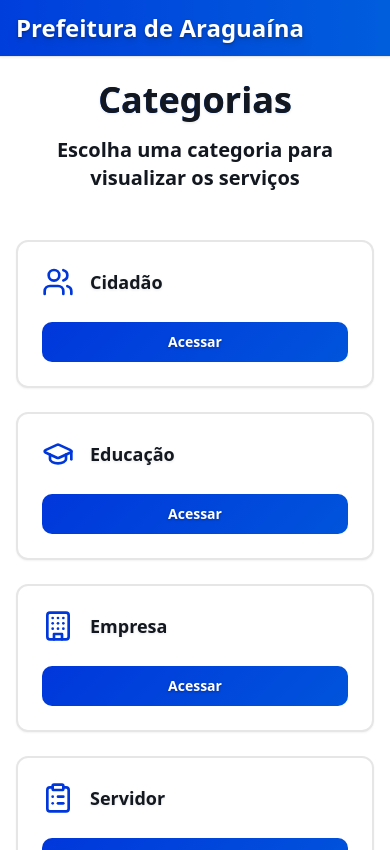
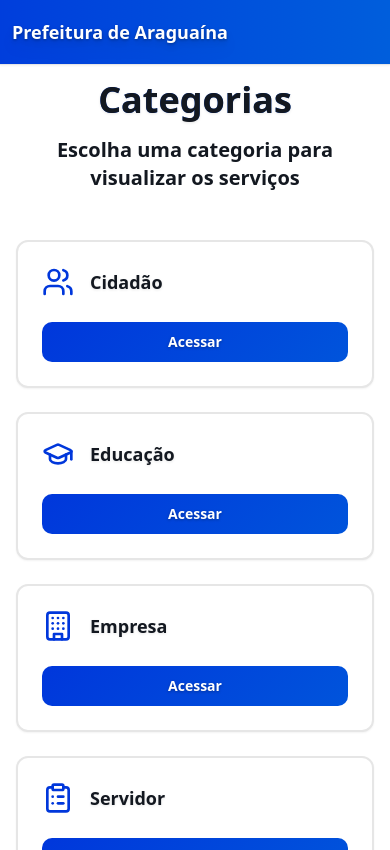
Before and after one commit to mmatteuus/araguaina2, a React (Vite) app: page /categorias in a window 390 px wide. Shown: the top 850 px of the page. Built offline with nearby package versions, Linux system fonts and the light colour scheme.

Commit message:
style: ajustar Navbar para telas pequenas e overflow-x hidden no body

```diff
--- a/src/components/Navbar.tsx
+++ b/src/components/Navbar.tsx
@@ -1,11 +1,10 @@
 export const Navbar = () => {
-
   return (
     <nav className="fixed top-0 left-0 right-0 z-50 bg-gradient-to-r from-[#003EDC] to-[#005EDC] border-b shadow-sm">
-      <div className="container mx-auto px-4 py-3">
-        <div className="flex items-center justify-between">
-          <div className="flex items-center space-x-4">
-            <h1 className="text-2xl font-bold text-white drop-shadow-lg">
+      <div className="container mx-auto px-3 sm:px-4 py-2 sm:py-3">
+        <div className="flex items-center justify-between min-h-[48px] sm:min-h-[56px]">
+          <div className="flex items-center space-x-3 sm:space-x-4">
+            <h1 className="text-lg sm:text-xl md:text-2xl font-bold text-white drop-shadow-lg truncate max-w-[75vw]">
               Prefeitura de Araguaína
             </h1>
           </div>
--- a/src/index.css
+++ b/src/index.css
@@ -110,7 +110,7 @@ All colors MUST be HSL.
   }
 
   body {
-    @apply bg-background text-foreground font-semibold;
+    @apply bg-background text-foreground font-semibold overflow-x-hidden;
   }
 
   /* Global text enhancement for better visibility */
```
